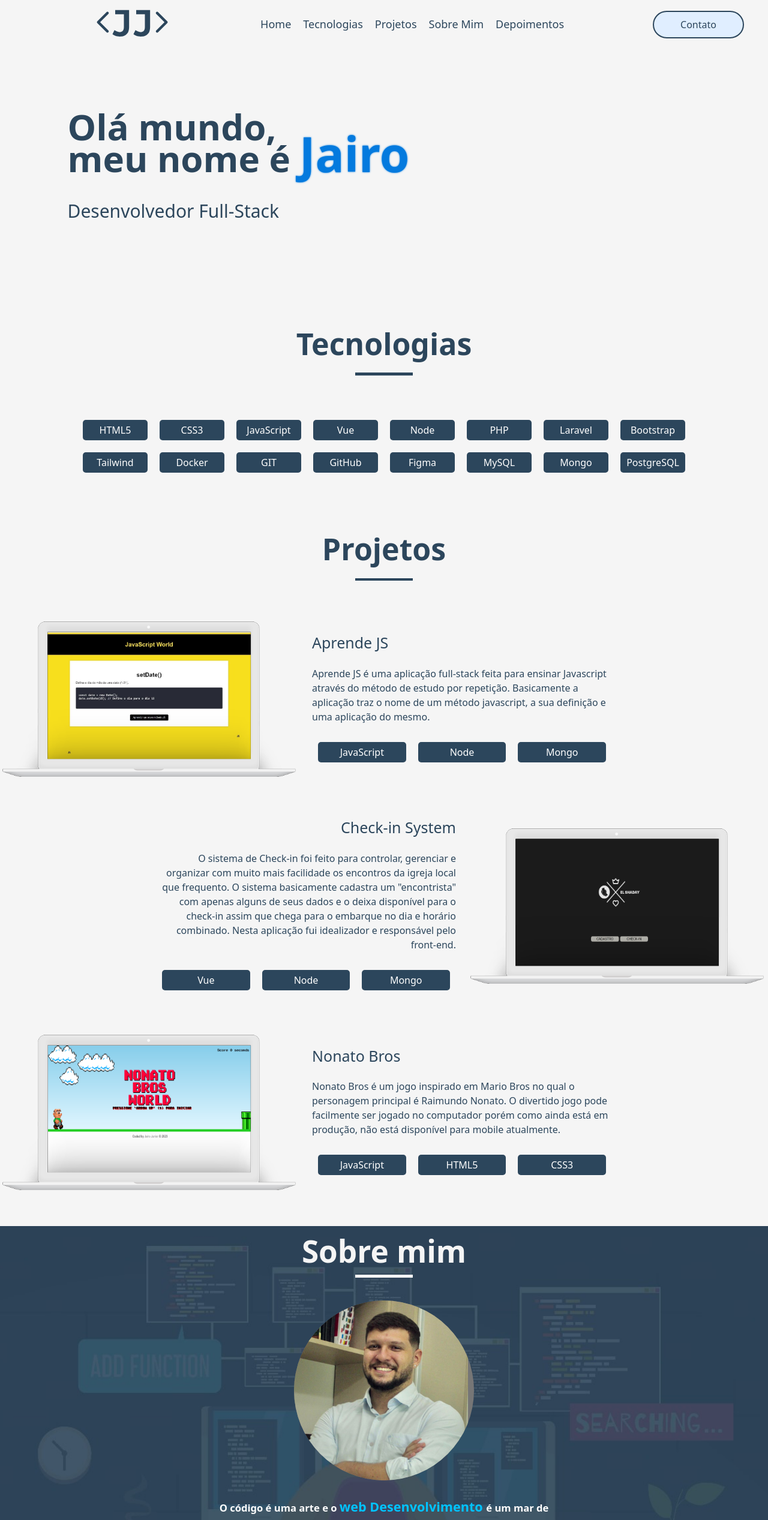
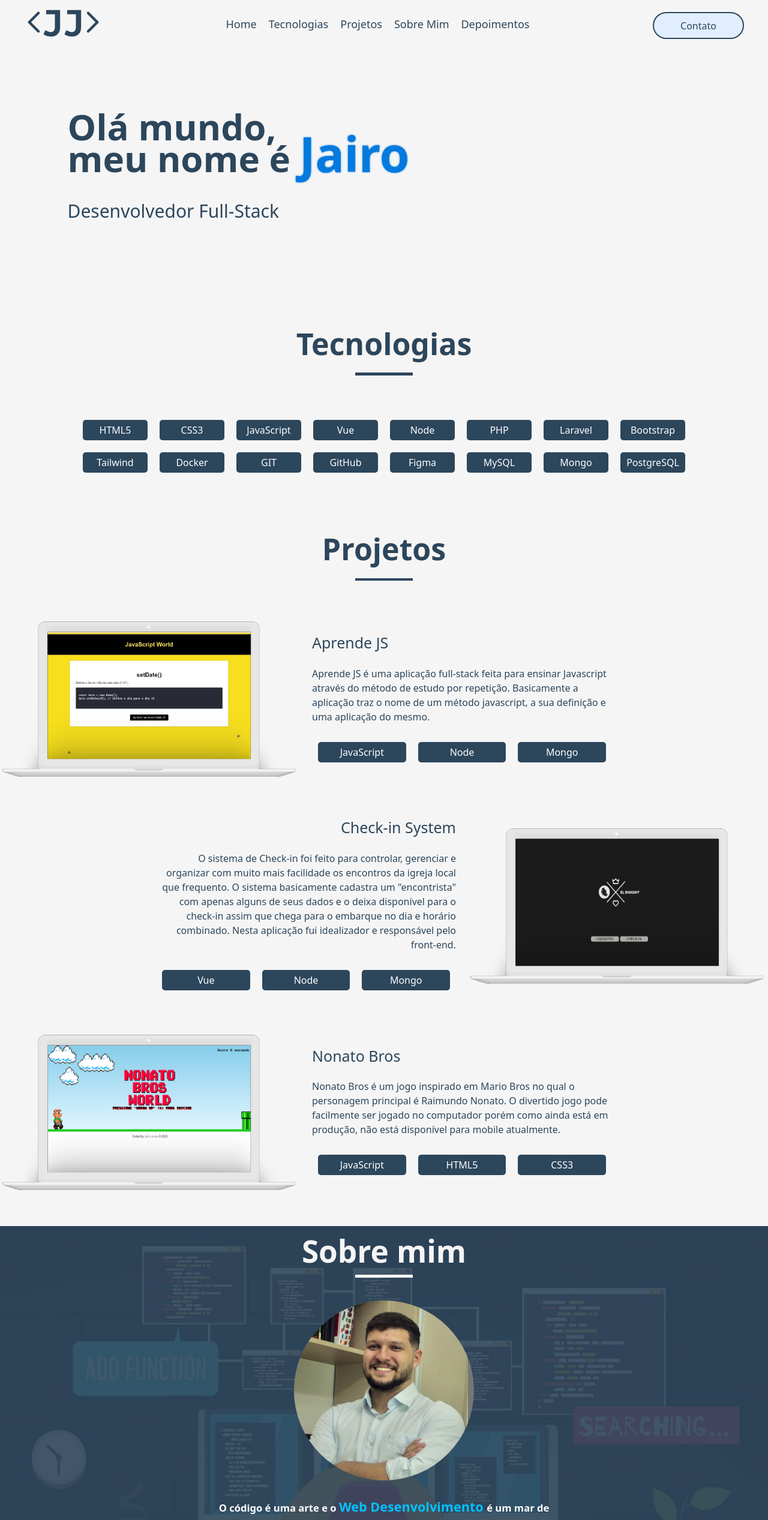
Before and after one commit to jairojrdv/portifolio, a Vue app: page / in a window 1280 px wide. Shown: the top 2534 px of the page at 60% size. Built offline with nearby package versions, Linux system fonts and the light colour scheme; a web font is replaced by a local one.

Commit message:
Corringindo erros de português

```diff
--- a/src/components/AboutMe.vue
+++ b/src/components/AboutMe.vue
@@ -12,7 +12,7 @@
       </div>
       <div class="container-text-profile">
         <h5 class="text-profile">
-          O código é uma arte e o <strong>web Desenvolvimento </strong>é um mar de infinidades. Sou Jairo Junior, graduando do Curso de <strong>Análise e Desenvolvimento de Sistemas </strong>com previsão de conclusão em 2024.2, há pouco mais de um ano concentro todos os meus estudos no <br> <strong>Web Desenvolvimento</strong> com foco em tecnologias como Vue.js, Node.js e Laravel. Trabalhei em Empresas como Grupo VOZ e Agência Targo, além de proejtos como VSSystem e SCS (Empresa Junior da Facimp Wynden). Sempre disposto por novos desafios e por criar soluções que sejam eficazes e inteligentes, gerando impacto e inovação.
+          O código é uma arte e o <strong>Web Desenvolvimento </strong>é um mar de infinidades. Sou Jairo Junior, graduando do Curso de <strong>Análise e Desenvolvimento de Sistemas </strong>com previsão de conclusão em 2024.2, há pouco mais de um ano concentro todos os meus estudos no Web Desenvolvimento com foco em tecnologias como <strong> Vue.js, Node.js e Laravel. </strong> Trabalhei em Empresas como Grupo VOZ e Agência Targo, além de projetos como VSSystem e SCS (Empresa Junior da Facimp Wynden). Sempre disposto por <strong> novos desafios </strong> e por criar soluções que sejam eficazes e inteligentes, gerando impacto e inovação.
         </h5>
       </div>
       <div class="social-midia">
--- a/src/components/NavBar.vue
+++ b/src/components/NavBar.vue
@@ -84,7 +84,6 @@ export default {
 .nav-container {
   height: 80px;
   padding: 0 40px;
-  margin-left: 9%;
   display: flex;
   flex-direction: row;
   justify-content: space-between;
```
